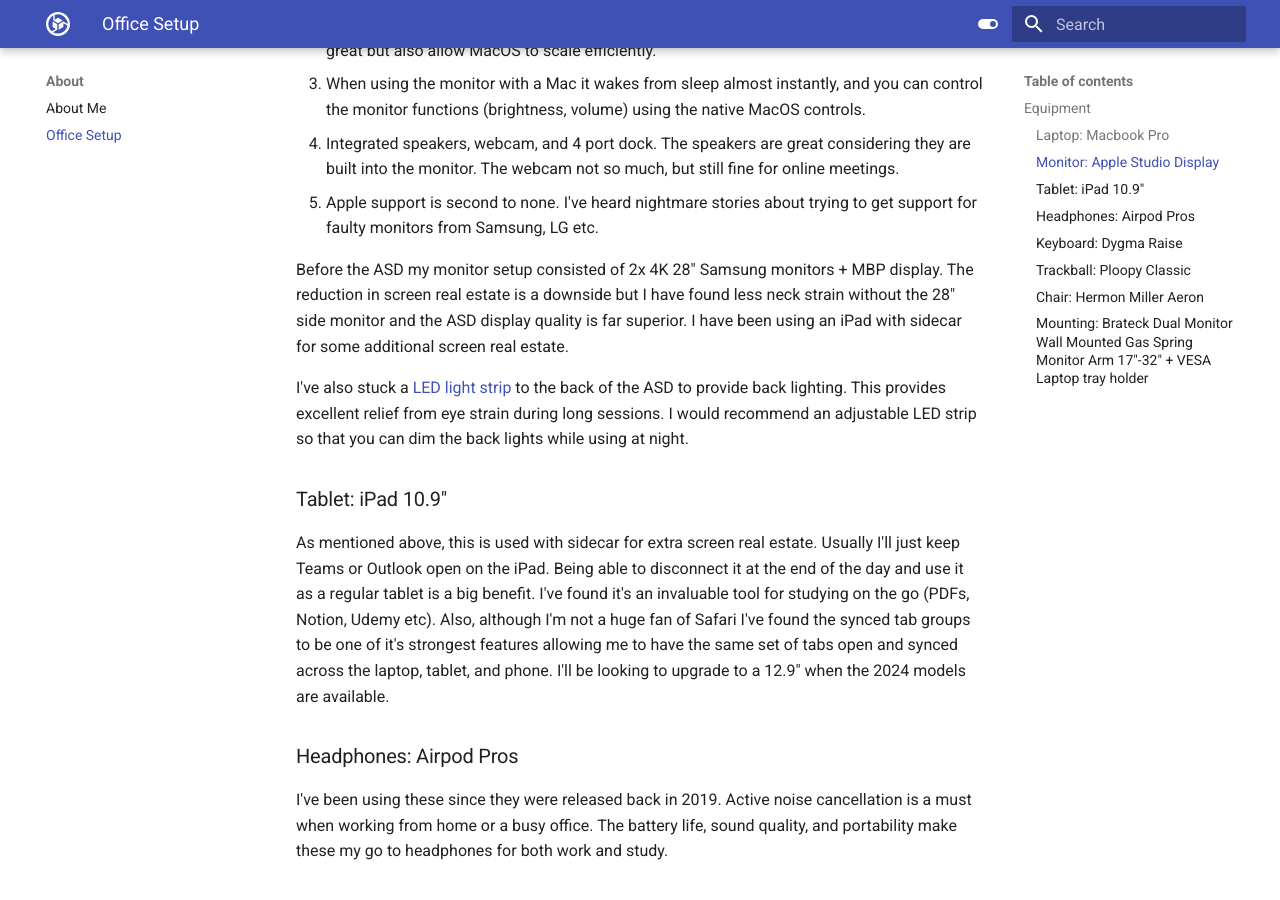
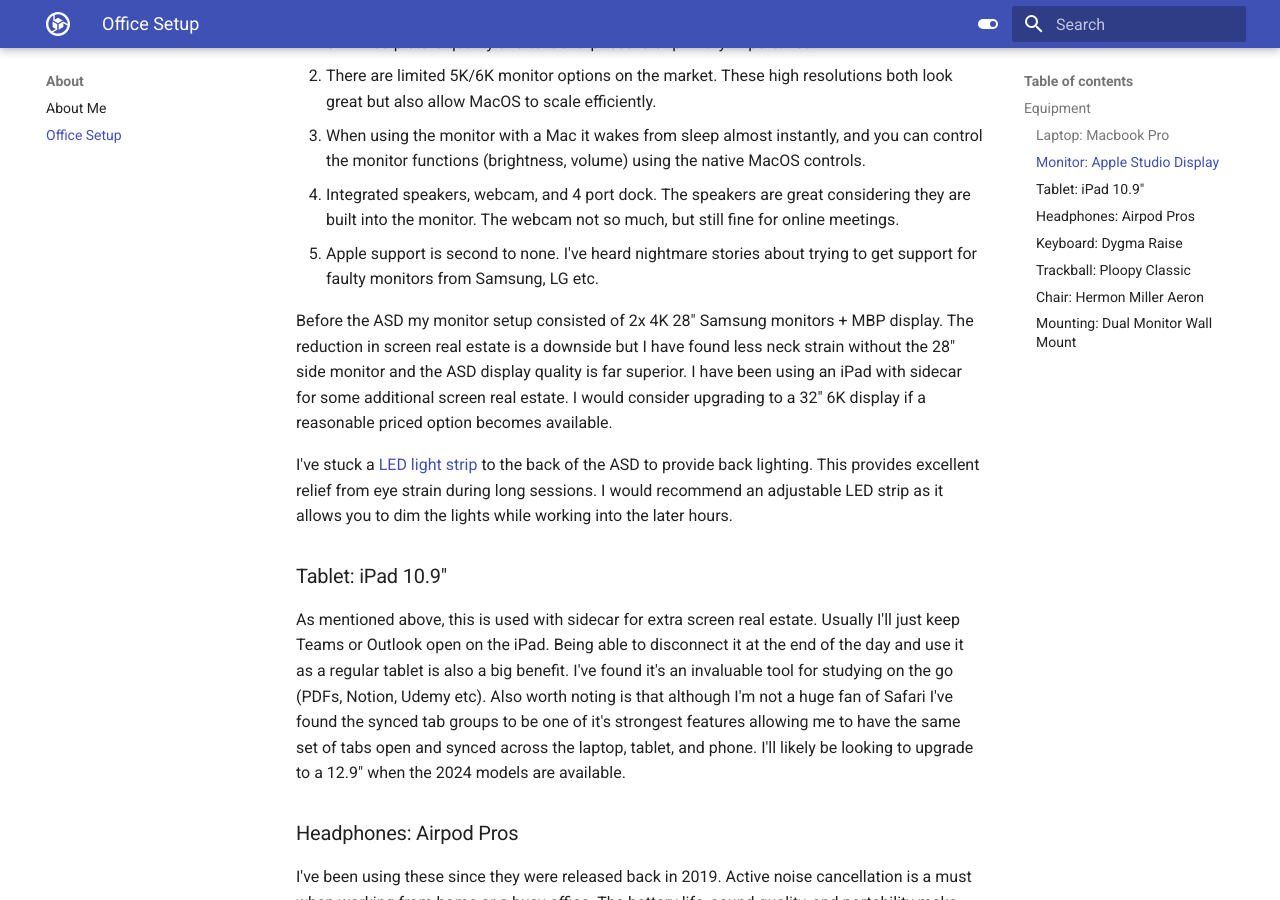
Before and after one commit to liftconfig/liftconfig.github.io, an MkDocs documentation site: the page built from docs/about/office-setup.md, in a window 1280 px wide and 900 px high, scrolled down 1748 px. Built offline with MkDocs 1.6.1 and Material for MkDocs 9.7.7, drawn with Linux system fonts in a browser that asks for light colours; some of the changed text lies outside the part shown.

Commit message:
updated office-setup

```diff
--- a/docs/about/office-setup.md
+++ b/docs/about/office-setup.md
@@ -1,6 +1,6 @@
 # Office Setup
 
-Since working from home I've been refining my office setup with an emphasis on ergonomics. Below is a breakdown of the equipment I'm currently using.
+Since working from home I've been refining my office setup with an emphasis on ergonomics. I'm a big believer in investing high quality tools to increase efficiency and make long sessions working and studying more enjoyable. Below is a breakdown of the equipment I'm currently using.
 
 ![Office Setup 1](../assets/images/office-setup1.jpg)
 ![Office Setup 2](../assets/images/office-setup2.jpg)
@@ -21,14 +21,14 @@
 4. Integrated speakers, webcam, and 4 port dock. The speakers are great considering they are built into the monitor. The webcam not so much, but still fine for online meetings.
 5. Apple support is second to none. I've heard nightmare stories about trying to get support for faulty monitors from Samsung, LG etc.
 
-Before the ASD my monitor setup consisted of 2x 4K 28" Samsung monitors + MBP display. The reduction in screen real estate is a downside but I have found less neck strain without the 28" side monitor and the ASD display quality is far superior. I have been using an iPad with sidecar for some additional screen real estate.
+Before the ASD my monitor setup consisted of 2x 4K 28" Samsung monitors + MBP display. The reduction in screen real estate is a downside but I have found less neck strain without the 28" side monitor and the ASD display quality is far superior. I have been using an iPad with sidecar for some additional screen real estate. I would consider upgrading to a 32" 6K display if a reasonable priced option becomes available.
 
-I've also stuck a [LED light strip](https://www.amazon.com.au/PAUTIX-Dimmable-Backlight-Flexible-Lighting/dp/B0B1J57XS9?th=1) to the back of the ASD to provide back lighting. This provides excellent relief from eye strain during long sessions. I would recommend an adjustable LED strip so that you can dim the back lights while using at night.
+I've stuck a [LED light strip](https://www.amazon.com.au/PAUTIX-Dimmable-Backlight-Flexible-Lighting/dp/B0B1J57XS9?th=1) to the back of the ASD to provide back lighting. This provides excellent relief from eye strain during long sessions. I would recommend an adjustable LED strip as it allows you to dim the lights while working into the later hours.
 
 
 ### Tablet: iPad 10.9"
 
-As mentioned above, this is used with sidecar for extra screen real estate. Usually I'll just keep Teams or Outlook open on the iPad. Being able to disconnect it at the end of the day and use it as a regular tablet is a big benefit. I've found it's an invaluable tool for studying on the go (PDFs, Notion, Udemy etc). Also, although I'm not a huge fan of Safari I've found the synced tab groups to be one of it's strongest features allowing me to have the same set of tabs open and synced across the laptop, tablet, and phone. I'll be looking to upgrade to a 12.9" when the 2024 models are available.
+As mentioned above, this is used with sidecar for extra screen real estate. Usually I'll just keep Teams or Outlook open on the iPad. Being able to disconnect it at the end of the day and use it as a regular tablet is also a big benefit. I've found it's an invaluable tool for studying on the go (PDFs, Notion, Udemy etc). Also worth noting is that although I'm not a huge fan of Safari I've found the synced tab groups to be one of it's strongest features allowing me to have the same set of tabs open and synced across the laptop, tablet, and phone. I'll likely be looking to upgrade to a 12.9" when the 2024 models are available.
 
 ### Headphones: Airpod Pros
 
@@ -51,5 +51,10 @@
 
 This is the remastered edition in size C with the aftermarket Atlas headrest and rollerblade wheels. Aerons are a gold standard in the ergonomic chair world due to the level of customisation available when setting them up. I found the post by one of the HM product managers in to the chair, but typically it's used as a guide so I can feel where my head/neck should be when in the more task based position.his [Reddit thread](https://www.reddit.com/r/Ergonomics/comments/q6xmju/ive_been_having_a_lot_of_neck_and_back_pain_im/) to be the most useful explanation of how to properly set it up. I typically use the chair with the tilt adjuster unlocked (for that floating feeling) in a 90 degree upright task based position. The only time I use the headrest to support my head is on the odd occasion I'm leaning back in the chair, the rest of the time I use it as a guide to feel where my head and neck should be in the more task based position.
 
-### Mounting: Brateck Dual Monitor Wall Mounted Gas Spring Monitor Arm 17"-32" + VESA Laptop tray holder
+Mention HOTAS mounts.
+
+### Mounting: Dual Monitor Wall Mount
+
+Brateck Dual Monitor Wall Mounted Gas Spring Monitor Arm 17"-32" + VESA Laptop tray holder
+
 https://www.ebay.com.au/itm/174574651488
```
